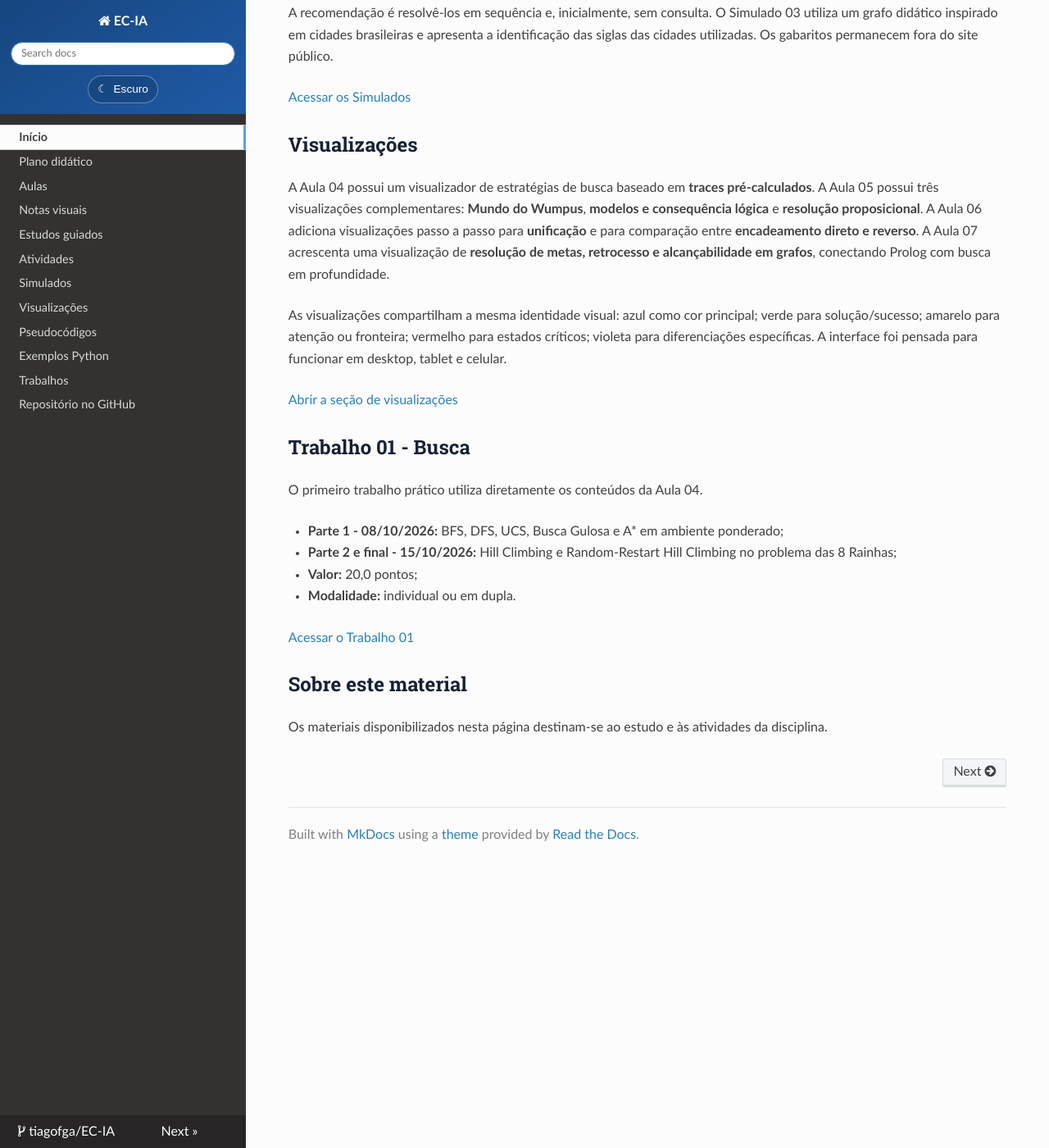
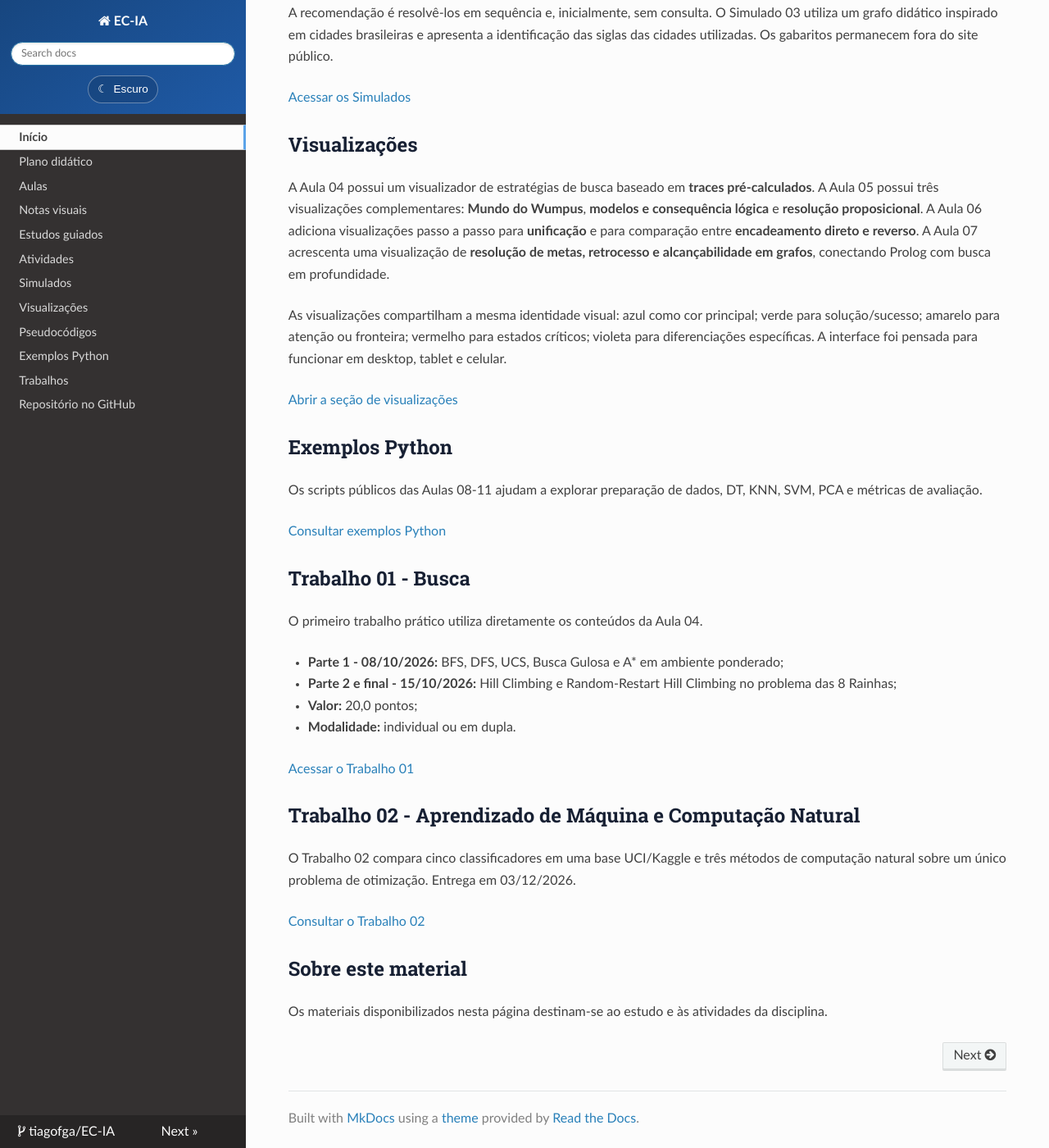
Before and after one commit to tiagofga/EC-IA, an MkDocs documentation site: the page built from docs/index.md, in a window 1280 px wide and 1400 px high, scrolled down 1916 px. Shown: the whole window at 82% size. Built offline with MkDocs 1.6.1, drawn with Linux system fonts in a browser that asks for light colours; nearby versions of some CDN libraries.

Commit message:
feat(trabalho-02): update site navigation and publication

```diff
--- a/docs/index.md
+++ b/docs/index.md
@@ -72,6 +72,12 @@ As visualizações compartilham a mesma identidade visual: azul como cor princip
 
 [Abrir a seção de visualizações](visualizacoes/index.md)
 
+## Exemplos Python
+
+Os scripts públicos das Aulas 08-11 ajudam a explorar preparação de dados, DT, KNN, SVM, PCA e métricas de avaliação.
+
+[Consultar exemplos Python](exemplos/index.md)
+
 ## Trabalho 01 - Busca
 
 O primeiro trabalho prático utiliza diretamente os conteúdos da Aula 04.
@@ -84,6 +90,12 @@ O primeiro trabalho prático utiliza diretamente os conteúdos da Aula 04.
 [Acessar o Trabalho 01](trabalhos/index.md)
 
 
+## Trabalho 02 - Aprendizado de Máquina e Computação Natural
+
+O Trabalho 02 compara cinco classificadores em uma base UCI/Kaggle e três métodos de computação natural sobre um único problema de otimização. Entrega em 03/12/2026.
+
+[Consultar o Trabalho 02](trabalhos/index.md)
+
 ## Sobre este material
 
 Os materiais disponibilizados nesta página destinam-se ao estudo e às atividades da disciplina.
```
